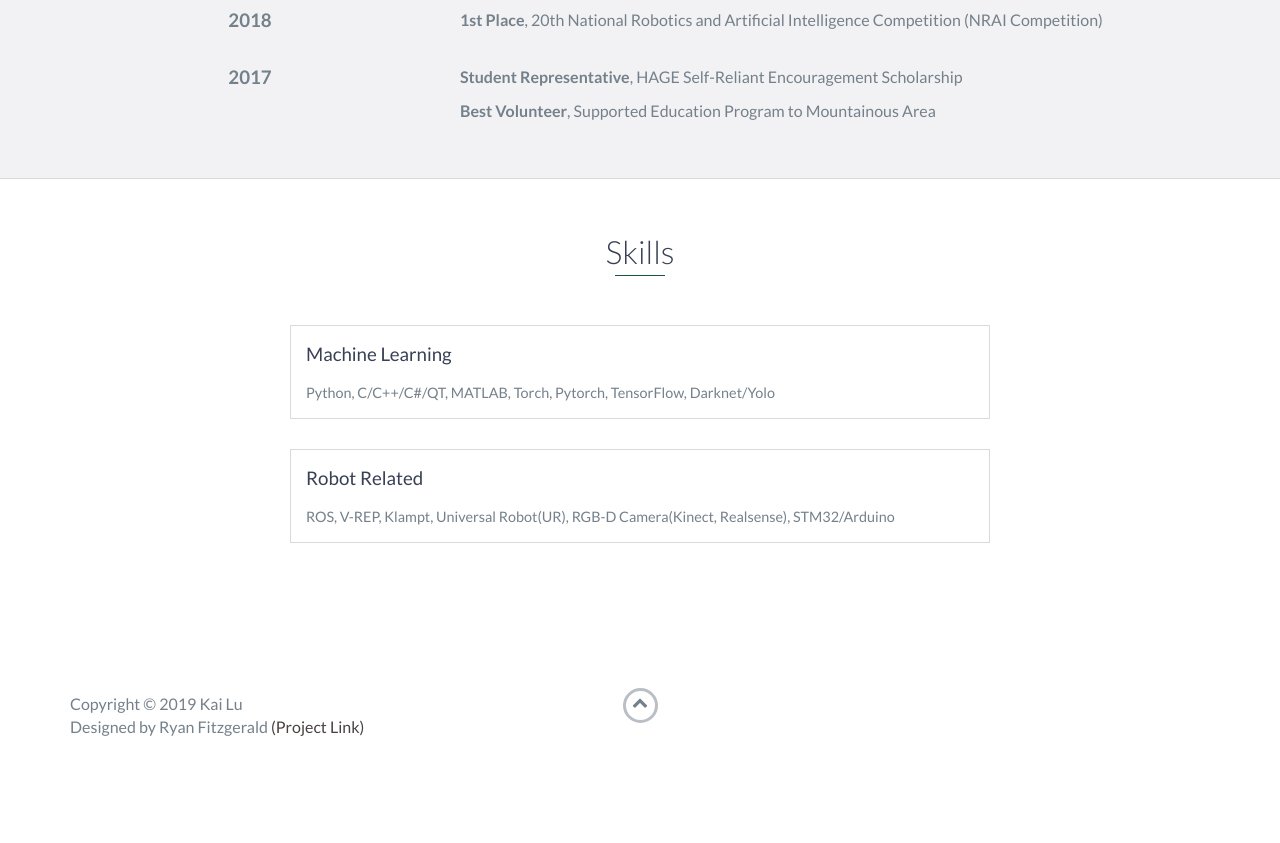
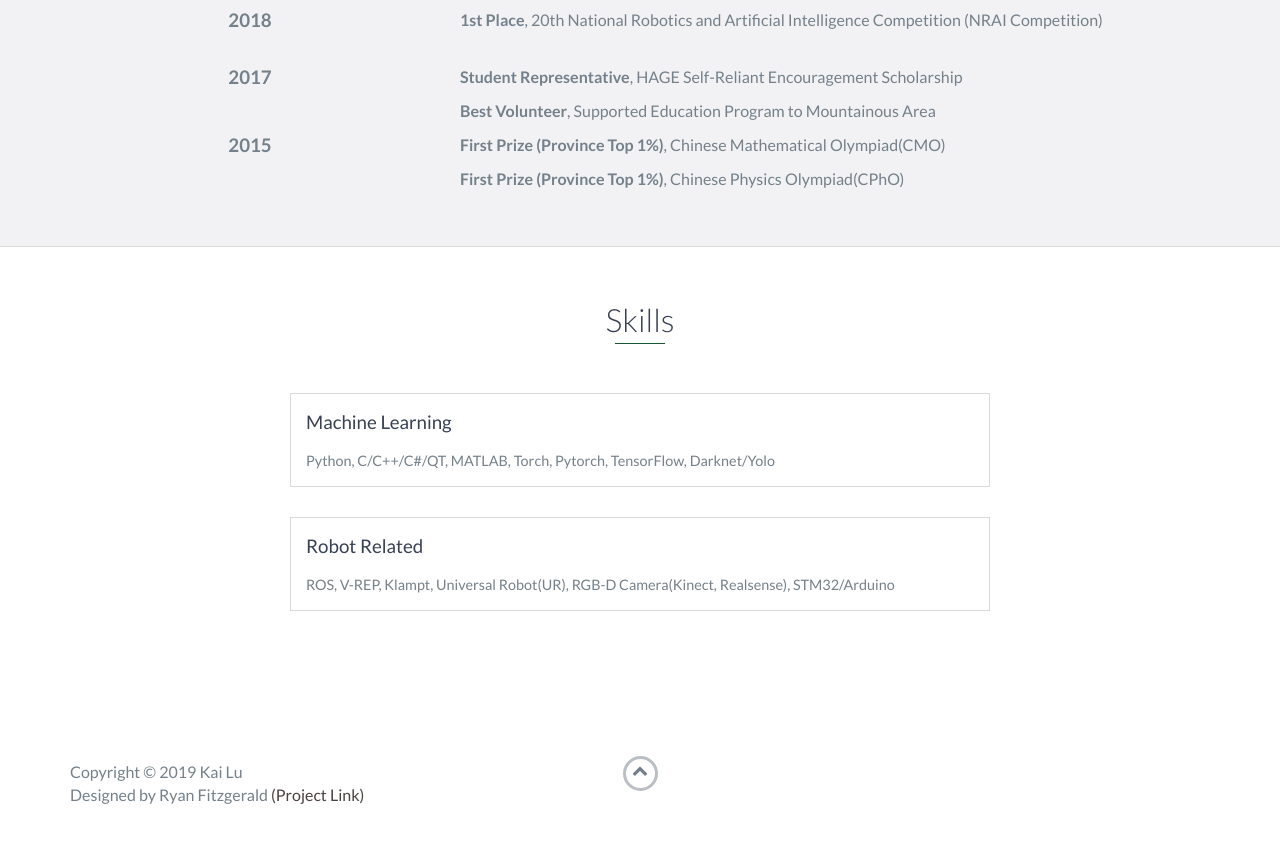
Before and after one commit to kailucs/DeerKK.github.io, a website: page index.html in a window 1280 px wide. Shown: the part 4092-4935 px from the top of the page. Before the commit the page ends 4881 px from the top, so only its background shows below. Drawn offline with nearby package versions, Linux system fonts and the light colour scheme.

Commit message:
Update index.html

```diff
--- a/index.html
+++ b/index.html
@@ -331,6 +331,16 @@
                 </div>
             </div>
 
+            <div class="row">
+                <div class="col-md-4">
+                    <h3>2015</h3>
+                </div>
+                <div class="col-md-8">
+                	<p><b>First Prize (Province Top 1%)</b>, Chinese Mathematical Olympiad(CMO)</p>
+                    <p><b>First Prize (Province Top 1%)</b>, Chinese Physics Olympiad(CPhO)</p>
+                </div>
+            </div>
+
         </div>
     </div>
     <!-- End #distinction -->
```
